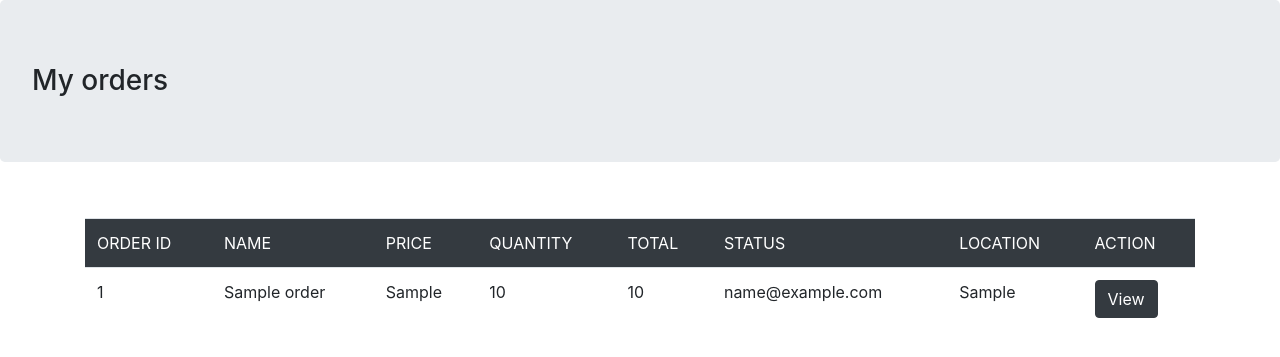
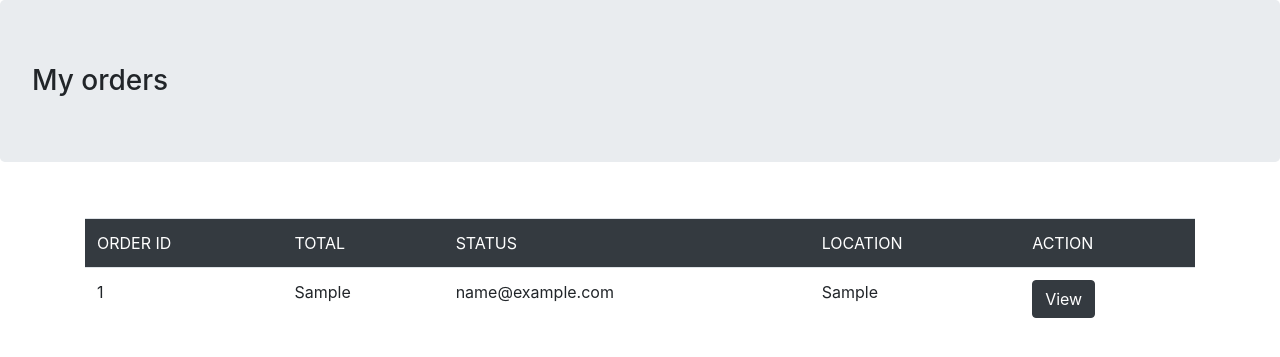
Before and after one commit to gray-huntr/olive_restaurant, a Flask app: page /my_orders in a window 1280 px wide. Shown: the part 76-433 px from the top of the page. Run offline with Flask 3, Linux system fonts and the light colour scheme; the visitor is signed in with stand-in values (Sample User, id 1); tables that the repository leaves empty or names only in its code hold one stand-in row (values such as "Sample post").

Commit message:
client order view updated

```diff
--- a/app/client_views.py
+++ b/app/client_views.py
@@ -566,7 +566,7 @@ def my_orders():
                            database=app.config["DB_NAME"])
     cursor = conn.cursor()
     if 'email' in session:
-        cursor.execute("select * from takeaway_orders where email = %s group by order_id",
+        cursor.execute("select *, sum(total) from takeaway_orders where email = %s group by order_id",
                        (session['email']))
     else:
         cursor.execute("select * from inhouse_orders where table_number = %s and device_uid = %s and status != %s",
--- a/app/templates/clients/my_orders.html
+++ b/app/templates/clients/my_orders.html
@@ -14,9 +14,6 @@
             <table class="table table-striped">
             <tr class="bg-dark text-white">
                 <td>ORDER ID</td>
-                <td>NAME</td>
-                <td>PRICE</td>
-                <td>QUANTITY</td>
                 <td>TOTAL</td>
                 <td>STATUS</td>
                 <td>LOCATION</td>
@@ -25,10 +22,7 @@
             {%for row in rows%}
             <tr>
                 <td>{{row [1]}}</td>
-                <td>{{row [2]}}</td>
-                <td>{{row [6]}}</td>
-                <td>{{row [7]}}</td>
-                <td>{{row [8]}}</td>
+                <td>{{row [14]}}</td>
                 <td>{{row [3]}}</td>
                 <td>{{row [10]}}</td>
                 <td>
```
